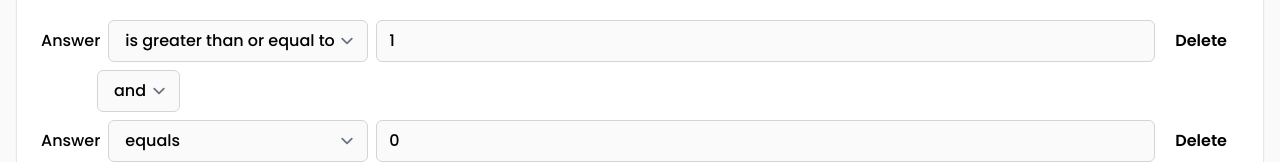
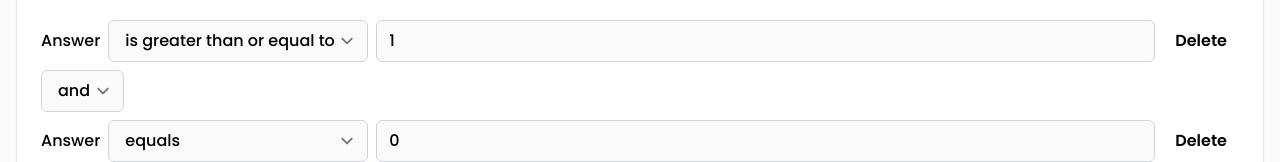
Before and after one commit to nweii/upwage-question-builder, a Next.js app: page / in a window 1280 px wide. Both pictures are taken after a click on the button "+ Add condition". Shown: the part 937-1099 px from the top of the page. Built offline with nearby package versions, Linux system fonts and the light colour scheme.

Commit message:
Align combinator fully left

```diff
--- a/components/NumberQuestion.js
+++ b/components/NumberQuestion.js
@@ -111,7 +111,7 @@ const NumberQuestion = () => {
               </Button>
             </div>
             {index === 0 && conditions.length > 1 && (
-              <div className="ml-14 mt-2">
+              <div className="mt-2">
                 <Select
                   value={combinator}
                   onChange={(e) => setCombinator(e.target.value)}
```
